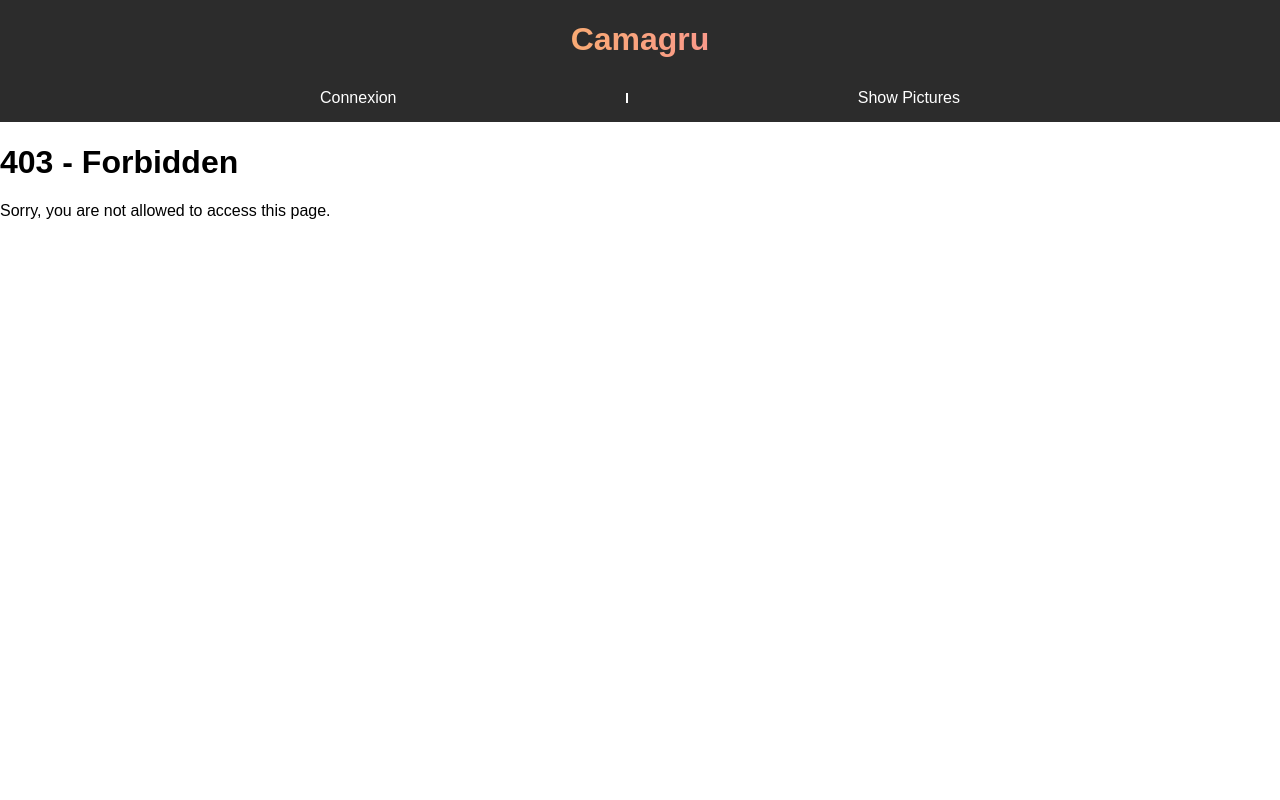
After one commit to mathisfr/Camagru, a PHP site: template php-files/templates/pages/403.php in a window 1280 px wide. The commit adds this page. Run offline with PHP 8.4, Linux system fonts and the light colour scheme; the template is opened without the code that fills it, so the values that code supplies are empty.

Commit message:
update nginx

```diff
--- a/php-files/styles/global.css
+++ b/php-files/styles/global.css
@@ -1,7 +1,9 @@
 :root {
     --yellow: #F6D242;
     --yellow-shadow: #d8b838;
+    --yellow-transparent: #f6d2421d;
     --rose: #FF52E5;
+    --rose-transparent: #ff52e513;
     --white-shadow: #eee;
     --black: #2c2c2c;
     --grey: rgb(230, 230, 230);
--- a/php-files/styles/header.css
+++ b/php-files/styles/header.css
@@ -12,6 +12,10 @@ header{
 header h1{
     text-align: center;
     margin-bottom: 0;
+    background: var(--black);
+    background: radial-gradient(circle farthest-side at left center, var(--yellow) 20%, var(--rose) 100%);
+    -webkit-background-clip: text;
+    -webkit-text-fill-color: transparent;
 }
 
 header ul{
--- a/php-files/templates/header.php
+++ b/php-files/templates/header.php
@@ -10,7 +10,7 @@
                 <li><a href="router.php?page=home">Connexion</a></li>
                 <div class="nav-separator"></div>
             <?php endif; ?>
-            <li><a href="router.php?page=showpictures">Show Pictures</a></li>
+            <li><a href="showpictures">Show Pictures</a></li>
             <?php if ($isUserLogged): ?>
                 <div class="nav-separator"></div>
                 <li><a href="router.php?page=makepicture">Make Pictures</a></li>
--- /dev/null
+++ b/php-files/templates/pages/403.php
@@ -0,0 +1,12 @@
+<?
+    ob_start();
+    $title = "Camagru - 404";
+?>
+<main>
+    <h1>403 - Forbidden</h1>
+    <p>Sorry, you are not allowed to access this page.</p>
+</main>
+<?
+    $content = ob_get_clean();
+    require (__DIR__.'/../layout.php');
+?>
```
Also changed, not shown: php-files/src/tools/Utils.php (+7 -1 lines), php-files/uploads/decos/deco1.png (added), 1 other file.
